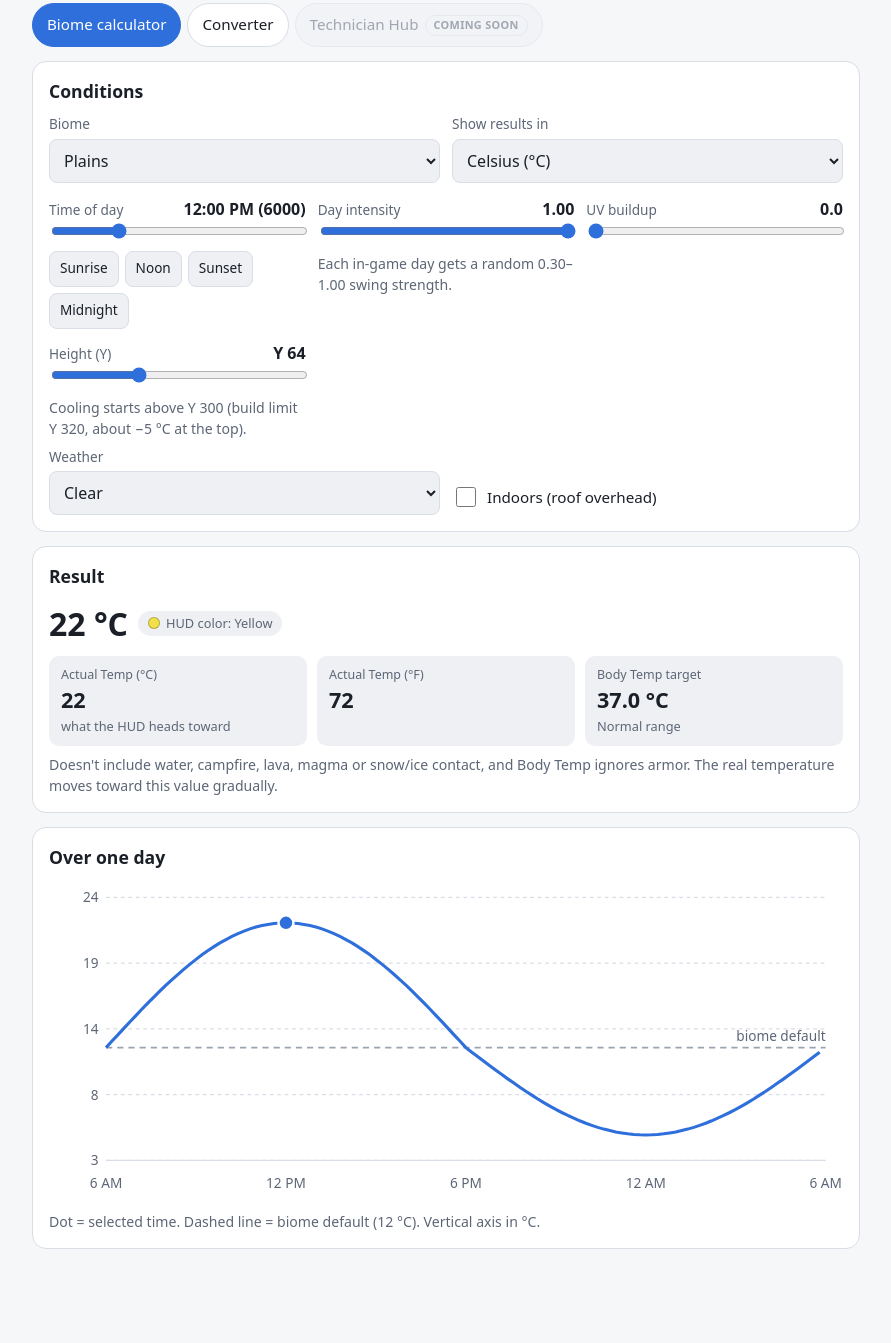
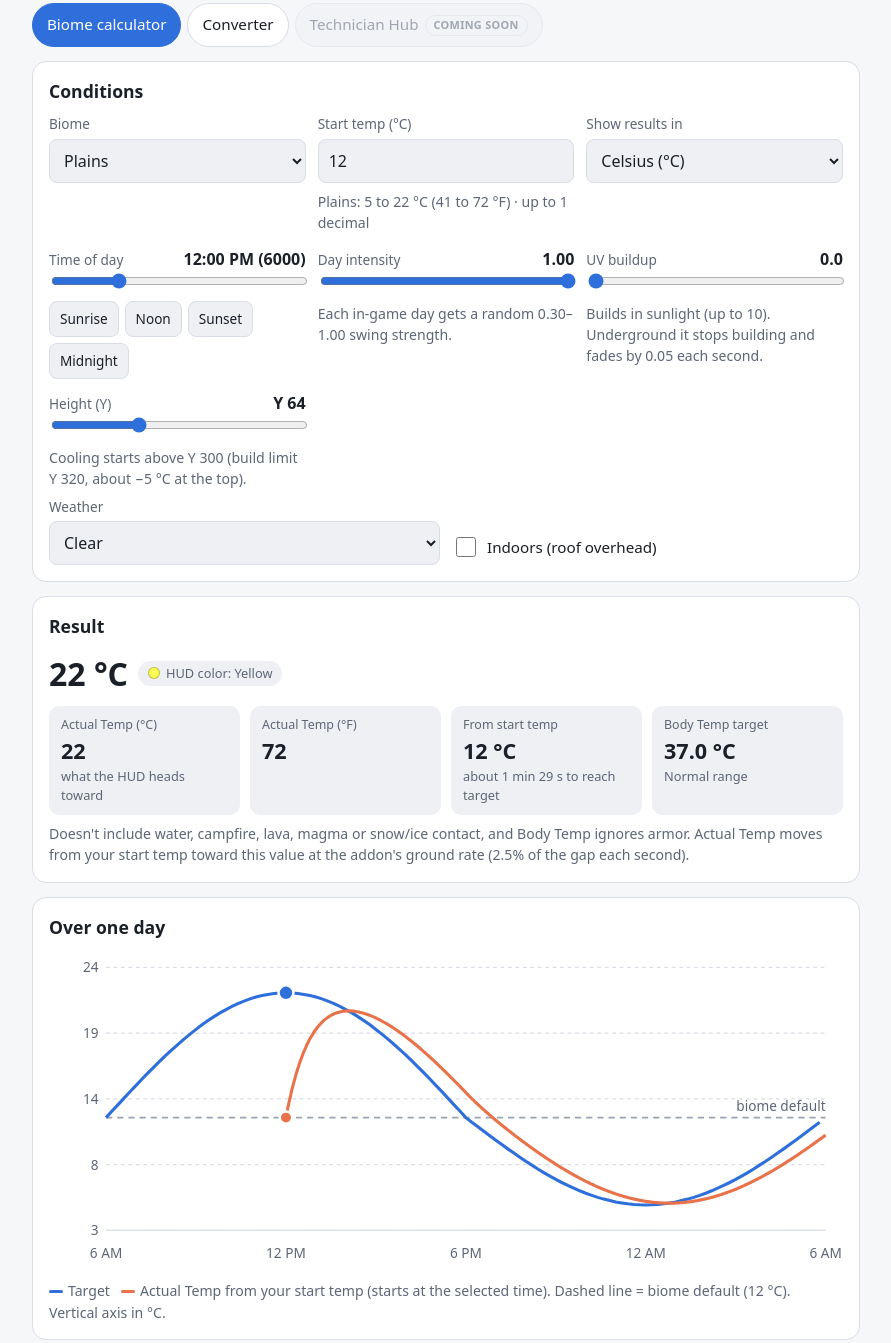
Before and after one commit to joshyman-55/MCAddon-TemperatureGUI, a website: page Calc.html in a window 1280 px wide. Shown: the part 92-1435 px from the top of the page, without its empty margins (194-1085 px from the left). Before the commit the page ends 1403 px from the top, so only its background shows below. Drawn offline with Linux system fonts and the light colour scheme.

Commit message:
Updated Calc

```diff
--- a/TemperatureGUI_Calculator.html
+++ b/Calc.html
@@ -151,6 +151,10 @@
     border-radius: 8px; width: 44px; min-height: 44px; font: inherit; font-size: 1.05rem; cursor: pointer; }
   .limit { color: var(--warn-text); background: var(--warn-bg); border: 1px solid var(--warn-line);
     border-radius: 8px; padding: 6px 10px; font-size: .88rem; margin: 10px 0 0; }
+  .warn { color: var(--warn-text); font-size: .85rem; margin: 4px 0 0; }
+  svg.chart .actual { stroke: #e8734a; stroke-width: 2.5; fill: none; }
+  svg.chart .start { fill: #e8734a; stroke: var(--surface); stroke-width: 2; }
+  .key { display: inline-block; width: 14px; height: 3px; vertical-align: 3px; margin-right: 5px; border-radius: 2px; }
   [hidden] { display: none !important; }
   @media (max-width: 480px) { .headline .big { font-size: 1.7rem; } }
 </style>
@@ -173,6 +177,12 @@
         <div>
           <label for="biome">Biome</label>
           <select id="biome"></select>
+        </div>
+        <div>
+          <label for="startTemp">Start temp (°C)</label>
+          <input type="text" id="startTemp" inputmode="decimal" autocomplete="off">
+          <p class="note" id="startHint"></p>
+          <p class="warn" id="startMsg" role="status" hidden></p>
         </div>
         <div>
           <label for="unit">Show results in</label>
@@ -202,6 +212,7 @@
         <div>
           <div class="row"><label for="uv" style="margin:0">UV buildup</label><span class="val" id="uvOut"></span></div>
           <input type="range" id="uv" min="0" max="10" step="0.5" value="0">
+          <p class="note" id="uvNote">Builds in sunlight (up to 10). Underground it stops building and fades by 0.05 each second.</p>
         </div>
         <div>
           <div class="row"><label for="alt" style="margin:0">Height (Y)</label><span class="val" id="altOut"></span></div>
@@ -235,9 +246,10 @@
       <div class="results">
         <div class="stat"><div class="k">Actual Temp (°C)</div><div class="v" id="rC"></div><div class="s">what the HUD heads toward</div></div>
         <div class="stat"><div class="k">Actual Temp (°F)</div><div class="v" id="rF"></div><div class="s">&nbsp;</div></div>
+        <div class="stat"><div class="k">From start temp</div><div class="v" id="rS"></div><div class="s" id="rSs"></div></div>
         <div class="stat"><div class="k">Body Temp target</div><div class="v" id="rB"></div><div class="s" id="rBs"></div></div>
       </div>
-      <p class="note">Doesn't include water, campfire, lava, magma or snow/ice contact, and Body Temp ignores armor. The real temperature moves toward this value gradually.</p>
+      <p class="note">Doesn't include water, campfire, lava, magma or snow/ice contact, and Body Temp ignores armor. Actual Temp moves from your start temp toward this value at the addon's ground rate (2.5% of the gap each second).</p>
     </div>
 
     <div class="card">
@@ -338,7 +350,8 @@ function targetTemp(key, o) {
     t = curve >= 0
       ? b.def + curve * (b.max - b.def) * o.di
       : b.def + curve * (b.def - b.min) * o.di;
-    const uv = cave ? 0 : o.uv;
+    // In caves UV stops building and fades 0.05/s, but whatever is left still counts (like the addon)
+    const uv = o.uv;
     t += b.def <= 0 ? uv * 0.2 : key === "beach" ? uv * 0.4 : uv * 0.5;
     t = clamp(t, b.min - 10, b.max + 5);
     t = Math.max(-89.2, t - Math.max(0, (o.y - 300) * 0.234));
@@ -346,7 +359,9 @@ function targetTemp(key, o) {
     if (o.weather === "thunder") t -= 10;
     else if (o.weather === "rain") t -= b.def <= 0 ? 14 : 6;
     t = clamp(t, b.min - 10, b.max + 5);
+  }
 
+  // Indoors and the final cap run in every dimension in tempCalculator.js, Nether and End included
   if (o.indoors) {
     const comfort = 22;
     const it = b.def > comfort ? Math.max(comfort, b.def * 0.75) : Math.min(comfort, b.def * 0.5 + comfort * 0.5);
@@ -354,7 +369,6 @@ function targetTemp(key, o) {
     t += diff * Math.min(0.6, Math.abs(diff) / 60 + 0.2);
   }
   t = Math.min(b.max + 5, t);
-  }
   return clamp(t, -273, 200);
 }
 
@@ -376,12 +390,12 @@ function bodyLabel(b) {
 
 /* HUD color buckets (mirrors getTempColor) */
 function hudColor(c) {
-  if (c <= 0)  return { name: "Purple", hex: "#d46bf0" };
-  if (c <= 9)  return { name: "Aqua",   hex: "#4fd3e6" };
-  if (c <= 15) return { name: "Green",  hex: "#55d860" };
-  if (c <= 25) return { name: "Yellow", hex: "#f2e04a" };
-  if (c <= 35) return { name: "Gold",   hex: "#f0a020" };
-  return { name: "Red", hex: "#f05450" };
+  if (c <= 0)  return { name: "Purple", hex: "#FF55FF" }; // §d
+  if (c <= 9)  return { name: "Aqua",   hex: "#55FFFF" }; // §b
+  if (c <= 15) return { name: "Green",  hex: "#55FF55" }; // §a
+  if (c <= 25) return { name: "Yellow", hex: "#FFFF55" }; // §e
+  if (c <= 35) return { name: "Orange", hex: "#FFAA00" }; // §6
+  return { name: "Red", hex: "#FF5555" };                 // §c
 }
 
 /* Formatting. The 26.5.5 HUD shows whole degrees in both °C and °F */
@@ -434,13 +448,100 @@ function dispUnit(c) {
 }
 function unitLabel() { return $("unit").value === "F" ? "°F" : "°C"; }
 
+/* ── Start temp: limited to the selected biome's min–max ─────────────────── */
+const LERP = 0.025;      // ground lerp rate in tempCalculator.js, applied once per second (20 ticks)
+const STEP = 20;         // ticks per heavy-calc step
+let startC = null;       // last valid start temp (°C)
+
+function startRange(key) { const b = BIOMES[key]; return [b.min, b.max]; }
+
+// Actual Temp from startC, beginning at o.time and running to the end of the chart (6 AM)
+function simulateActual(key, o) {
+  const pts = [];
+  let a = startC;
+  for (let t = o.time; t <= 24000; t += STEP) {
+    pts.push([t, a]);
+    a += (targetTemp(key, { ...o, time: t % 24000 }) - a) * LERP;
+  }
+  return pts;
+}
+// Seconds until Actual Temp is within 0.5 °C of the target (null if not within a day)
+function secondsToTarget(key, o) {
+  let a = startC;
+  for (let i = 0; i < 1200; i++) {
+    const tgt = targetTemp(key, { ...o, time: (o.time + i * STEP) % 24000 });
+    if (Math.abs(tgt - a) <= 0.5) return i;
+    a += (tgt - a) * LERP;
+  }
+  return null;
+}
+function fmtDuration(sec) {
+  if (sec === 0) return "already there";
+  if (sec < 60) return "about " + sec + " s to reach target";
+  const m = Math.floor(sec / 60), r = sec % 60;
+  return "about " + m + " min" + (r ? " " + r + " s" : "") + " to reach target";
+}
+
+function refreshStartHint(key) {
+  const [lo, hi] = startRange(key);
+  $("startHint").textContent =
+    `${BIOMES[key].name}: ${minus(lo)} to ${minus(hi)} °C (${minus(Math.round(toF(lo)))} to ${minus(Math.round(toF(hi)))} °F) · up to 1 decimal`;
+}
+// On biome change: keep the start temp if it fits the new range, otherwise use the biome default
+function syncStartToBiome(key) {
+  const [lo, hi] = startRange(key);
+  if (startC === null || startC < lo || startC > hi) startC = BIOMES[key].def;
+  $("startTemp").value = String(startC);
+  refreshStartHint(key);
+}
+
+let startMsgTimer;
+function showStartMsg(msg) {
+  const el = $("startMsg");
+  el.textContent = msg; el.hidden = false;
+  clearTimeout(startMsgTimer);
+  startMsgTimer = setTimeout(() => { el.hidden = true; }, 3000);
+}
+// While typing: strip letters, 1 decimal max. Only in-range values update the result
+// (so a number like 45 can still be typed one digit at a time in a 38–56 biome).
+$("startTemp").addEventListener("input", () => {
+  const input = $("startTemp");
+  const raw = input.value;
+  let v = raw.replace(/[^0-9.\-]/g, "");
+  v = (v.startsWith("-") ? "-" : "") + v.replace(/-/g, "");
+  const [i, ...rest] = v.split(".");
+  v = rest.length ? i + "." + rest.join("").slice(0, 1) : i;
+  input.value = v;
+  if (v !== raw) showStartMsg("Numbers only (up to 1 decimal place).");
+  const n = parseFloat(v);
+  const [lo, hi] = startRange($("biome").value);
+  if (!isNaN(n) && n >= lo && n <= hi) { startC = n; renderBiome(); }
+});
+// Leaving the box: anything empty or outside the biome range goes back to the value it had
+// before this edit (not a half-typed number like the 9 in 99)
+let focusC = null;
+$("startTemp").addEventListener("focus", () => { focusC = startC; });
+$("startTemp").addEventListener("blur", () => {
+  const input = $("startTemp");
+  const n = parseFloat(input.value);
+  const [lo, hi] = startRange($("biome").value);
+  if (isNaN(n) || n < lo || n > hi) {
+    if (!isNaN(n)) showStartMsg(`Out of range for ${BIOMES[$("biome").value].name}: ${minus(lo)} to ${minus(hi)} °C.`);
+    if (focusC !== null) startC = focusC;
+    input.value = String(startC);
+    renderBiome();
+  }
+});
+$("startTemp").addEventListener("keydown", e => { if (e.key === "Enter") $("startTemp").blur(); });
+
 function drawChart(key, o) {
   const svg = $("chart");
   const W = 640, H = 260, L = 46, R = 14, T = 14, B = 34;
   const pts = [];
   for (let t = 0; t < 24000; t += 200) pts.push([t, targetTemp(key, { ...o, time: t })]);
   const b = BIOMES[key];
-  const vals = pts.map(p => p[1]).concat([b.def]);
+  const act = simulateActual(key, o);
+  const vals = pts.map(p => p[1]).concat([b.def], act.map(p => p[1]));
   let lo = Math.min(...vals), hi = Math.max(...vals);
   if (hi - lo < 4) { lo -= 2; hi += 2; }
   const pad = (hi - lo) * 0.12; lo -= pad; hi += pad;
@@ -461,12 +562,15 @@ function drawChart(key, o) {
   g += `<line class="guide" x1="${L}" x2="${W - R}" y1="${y(b.def)}" y2="${y(b.def)}"/>`;
   g += `<text x="${W - R}" y="${y(b.def) - 5}" text-anchor="end">biome default</text>`;
   g += `<polyline class="curve" points="${pts.map(p => x(p[0]).toFixed(1) + "," + y(p[1]).toFixed(1)).join(" ")}"/>`;
+  g += `<polyline class="actual" points="${act.map(p => x(p[0]).toFixed(1) + "," + y(p[1]).toFixed(1)).join(" ")}"/>`;
   const cur = targetTemp(key, o);
   g += `<circle class="now" r="6" cx="${x(o.time)}" cy="${y(cur)}"/>`;
+  g += `<circle class="start" r="5" cx="${x(o.time)}" cy="${y(startC)}"/>`;
   svg.innerHTML = g;
-  $("chartNote").textContent =
-    `Dot = selected time. Dashed line = biome default (${dispUnit(b.def)} ${unitLabel()}). ` +
-    `Vertical axis in ${unitLabel()}.`;
+  $("chartNote").innerHTML =
+    `<span class="key" style="background:var(--curve)"></span>Target &nbsp; ` +
+    `<span class="key" style="background:#e8734a"></span>Actual Temp from your start temp (starts at the selected time). ` +
+    `Dashed line = biome default (${dispUnit(b.def)} ${unitLabel()}). Vertical axis in ${unitLabel()}.`;
 }
 
 function renderBiome() {
@@ -478,8 +582,7 @@ function renderBiome() {
   $("diOut").textContent = o.di.toFixed(2);
   $("uvOut").textContent = o.uv.toFixed(1);
   $("altOut").textContent = "Y " + o.y;
-  $("uv").disabled = !!b.special || (b.cave && o.cave);
-  $("indoors").disabled = !!b.special;
+  $("uv").disabled = !!b.special;
   $("weather").disabled = !!b.special;
   $("di").disabled = !!b.special;
 
@@ -490,11 +593,15 @@ function renderBiome() {
   $("mainChip").innerHTML = `<span class="dot" style="background:${col.hex}"></span>HUD color: ${col.name}`;
   $("rC").textContent = numD(c, 0);
   $("rF").textContent = numD(toF(c), 0);
+  $("rS").textContent = dispUnit(startC) + " " + unitLabel();
+  const secs = secondsToTarget(key, o);
+  $("rSs").textContent = secs === null ? "doesn't settle within a day" : fmtDuration(secs);
   $("rB").textContent = numD(body, 1) + " °C";
   $("rBs").textContent = bodyLabel(body);
   drawChart(key, o);
 }
 
+$("biome").addEventListener("change", () => syncStartToBiome($("biome").value));
 ["biome", "unit", "time", "di", "uv", "alt", "weather", "indoors", "cave"].forEach(id => {
   $(id).addEventListener("input", renderBiome);
   $(id).addEventListener("change", renderBiome);
@@ -609,6 +716,7 @@ TABS.forEach(n => {
   });
 });
 
+syncStartToBiome($("biome").value);
 renderBiome();
 setFromC(20);
 </script>
```
Lines whose indentation alone changed are shown as unchanged.
